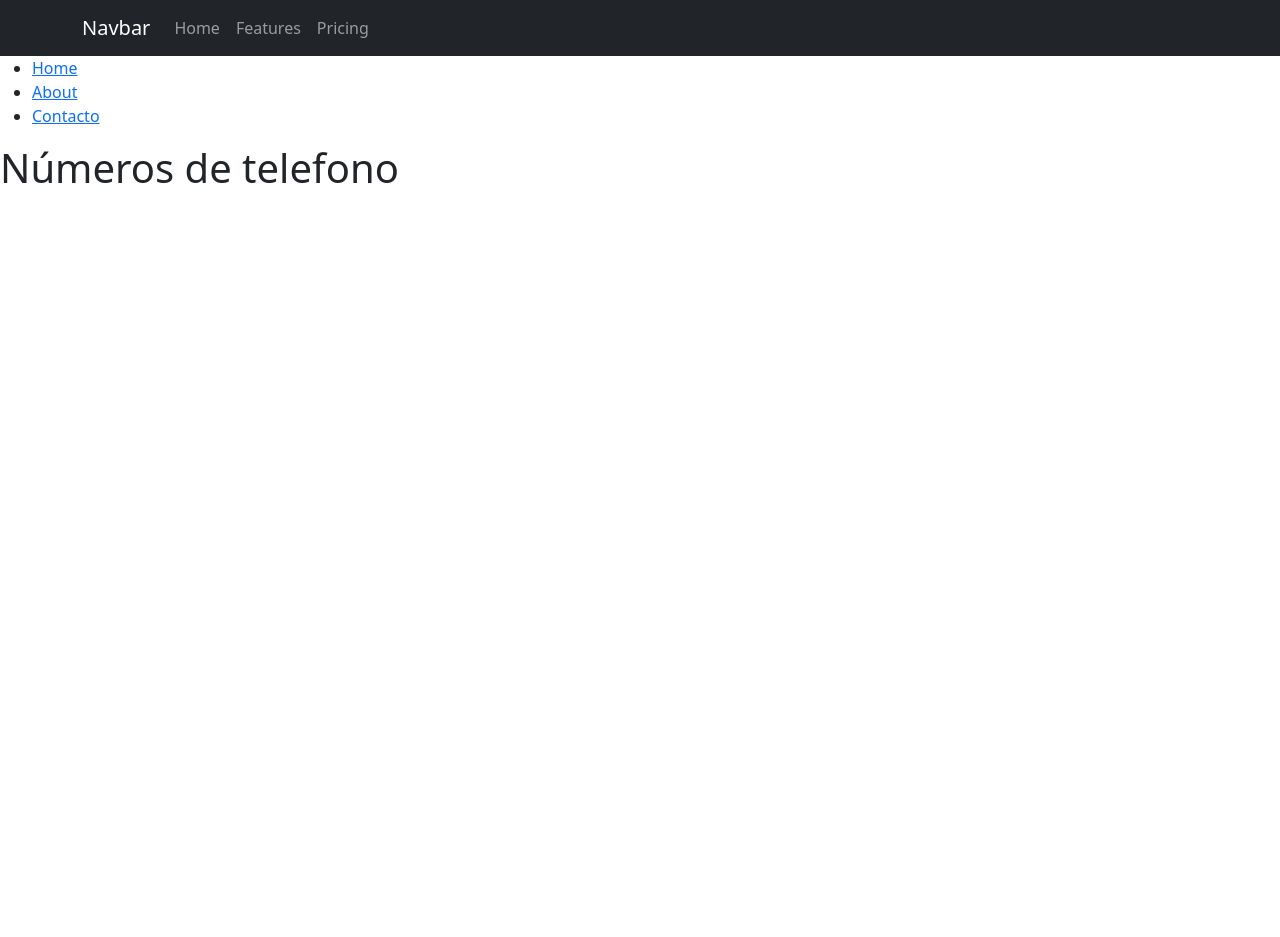
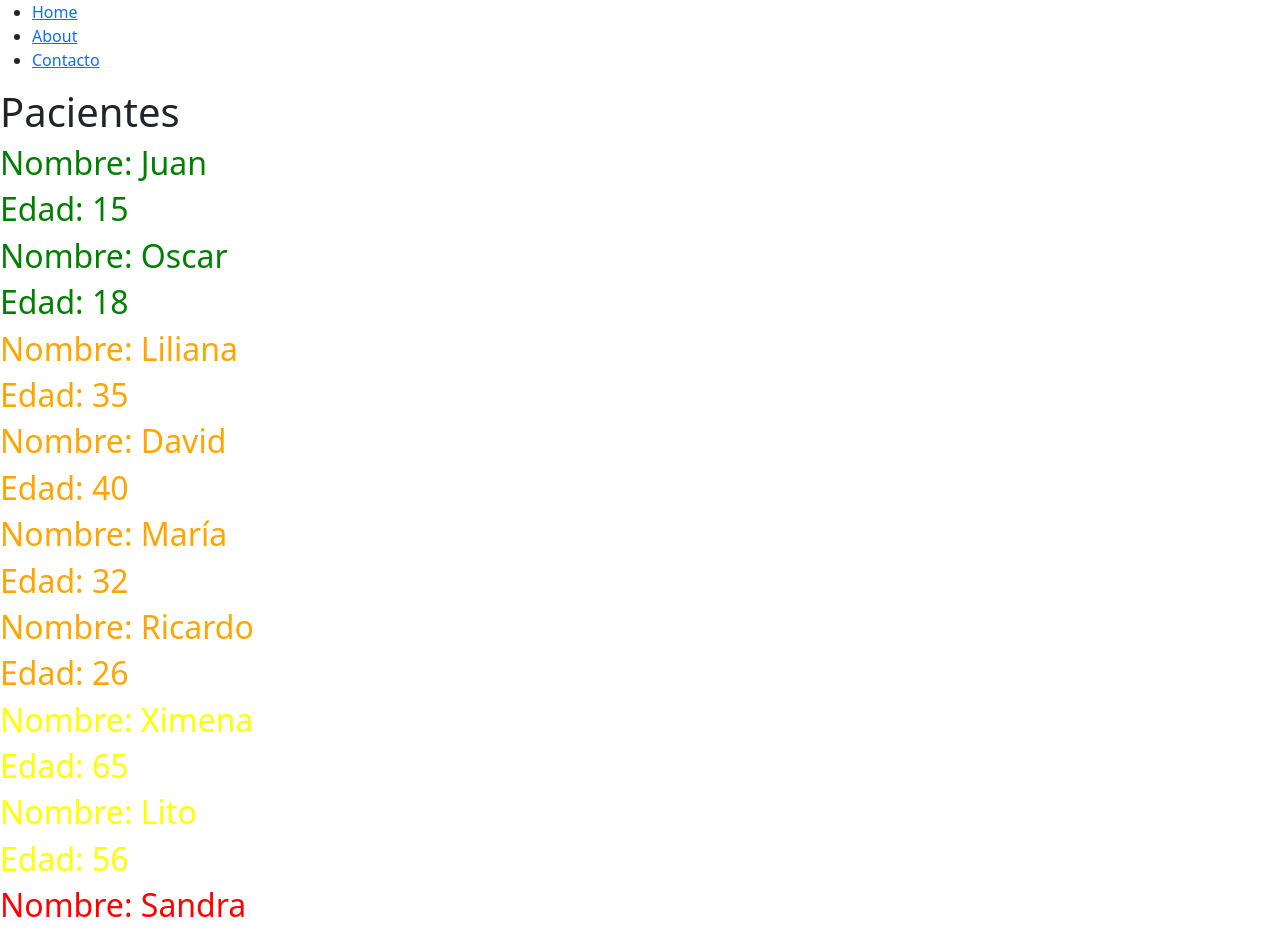
Before and after one commit to Team-Ucamp-013/props-eventos-react, a React (Create React App) app: page /contacto in a window 1280 px wide. Shown: the top 937 px of the page. Before the commit the page ends 800 px from the top, so only its background shows below. Built offline with nearby package versions, Linux system fonts and the light colour scheme.

Commit message:
se agregó el ejercicio en clase

```diff
--- /dev/null
+++ b/src/componentes/Pacientes.jsx
@@ -0,0 +1,67 @@
+import React from "react";
+
+function Paciente(){
+
+    const pacientes = [
+        {id:1, name: "Juan", age:15},
+        {id:2, name: "Oscar", age:18},
+        {id:3, name: "Ximena", age:65},
+        {id:4, name: "Liliana", age:35},
+        {id:5, name: "David", age:40},
+        {id:6, name: "Sandra", age:80},
+        {id:7, name: "Pedro", age:75},
+        {id:8, name: "Lito", age:56},
+        {id:9, name: "María", age:32},
+        {id:10, name: "Ricardo", age:26},
+    ]
+
+  const menor_Edad =[]
+  const joven_Edad =[]
+  const mediana_Edad = []
+  const mayor_Edad = []
+
+  pacientes.forEach((paciente,index) => {
+    if(paciente.age <= 18 ){
+        menor_Edad.push(
+            <div key={index} style={{color:'green'}}>
+                <h2>Nombre: {paciente.name}</h2>
+                <h2>Edad: {paciente.age}</h2>
+            </div>
+        )
+    } else if(paciente.age <=40){
+        joven_Edad.push(
+            <div key={index} style={{color:'orange'}}>
+            <h2>Nombre: {paciente.name}</h2>
+            <h2>Edad: {paciente.age}</h2>
+        </div>
+        )
+    } else if ( paciente.age <=70){
+        mediana_Edad.push(
+            <div key={index} style={{color:'yellow'}}>
+            <h2>Nombre: {paciente.name}</h2>
+            <h2>Edad: {paciente.age}</h2>
+        </div>
+        )
+    } else if(paciente.age > 70){
+        mayor_Edad.push(
+            <div key={index} style={{color:'red'}}>
+            <h2>Nombre: {paciente.name}</h2>
+            <h2>Edad: {paciente.age}</h2>
+        </div>
+        )
+    }
+  })
+
+  return (
+
+    <>
+    {menor_Edad}
+    {joven_Edad}
+    {mediana_Edad}
+    {mayor_Edad}
+    </>
+  )
+
+}
+
+export default Paciente
--- a/src/componentes/contact.jsx
+++ b/src/componentes/contact.jsx
@@ -1,11 +1,11 @@
 import React from "react";
 import { Link } from "react-router-dom";
-import ColorSchemesExample from "../navbar/Navbar";
+import Paciente from "./Pacientes";
 
 export default function Contacto(){
     return (
     <>
-    <ColorSchemesExample />
+
     <nav>
         <ul>
             <li>
@@ -19,7 +19,8 @@ export default function Contacto(){
             </li>
         </ul>
     </nav>
-    <h1>Números de telefono</h1>
+    <h1>Pacientes</h1>
+    <Paciente />
     </>
     )
 }
```
